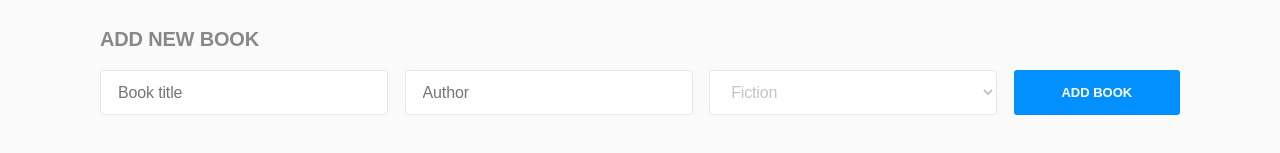
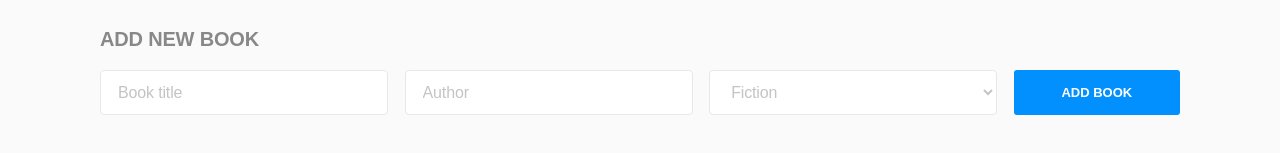
Before and after one commit to notlfish/bookstore, a React (Create React App) app: page / in a window 1280 px wide. Shown: the part 163-316 px from the top of the page. Built offline with nearby package versions, Linux system fonts and the light colour scheme; no server answers.

Commit message:
Change add new book form input fields' text color
Placeholder are gray and actual input color is black.
Select element is gray.

```diff
--- a/src/App.scss
+++ b/src/App.scss
@@ -213,11 +213,15 @@ main {
   line-height: 2.813rem;
   font-size: 1rem;
   letter-spacing: -0.15px;
-  color: #c4c4c4;
   width: 26.7%;
   border: $gray-border;
   border-radius: 4px;
   background-color: white;
+}
+
+.add-book-form input::placeholder,
+.input-category {
+  color: #c4c4c4;
 }
 
 .input-submit {
```
